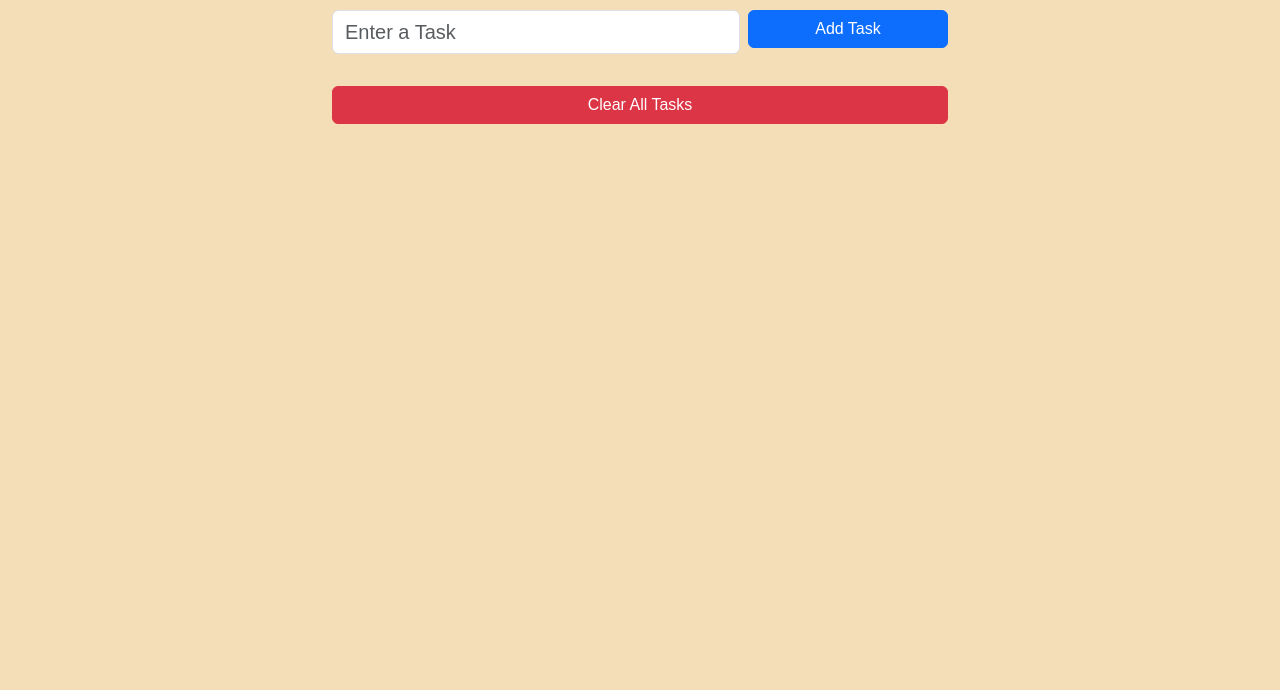
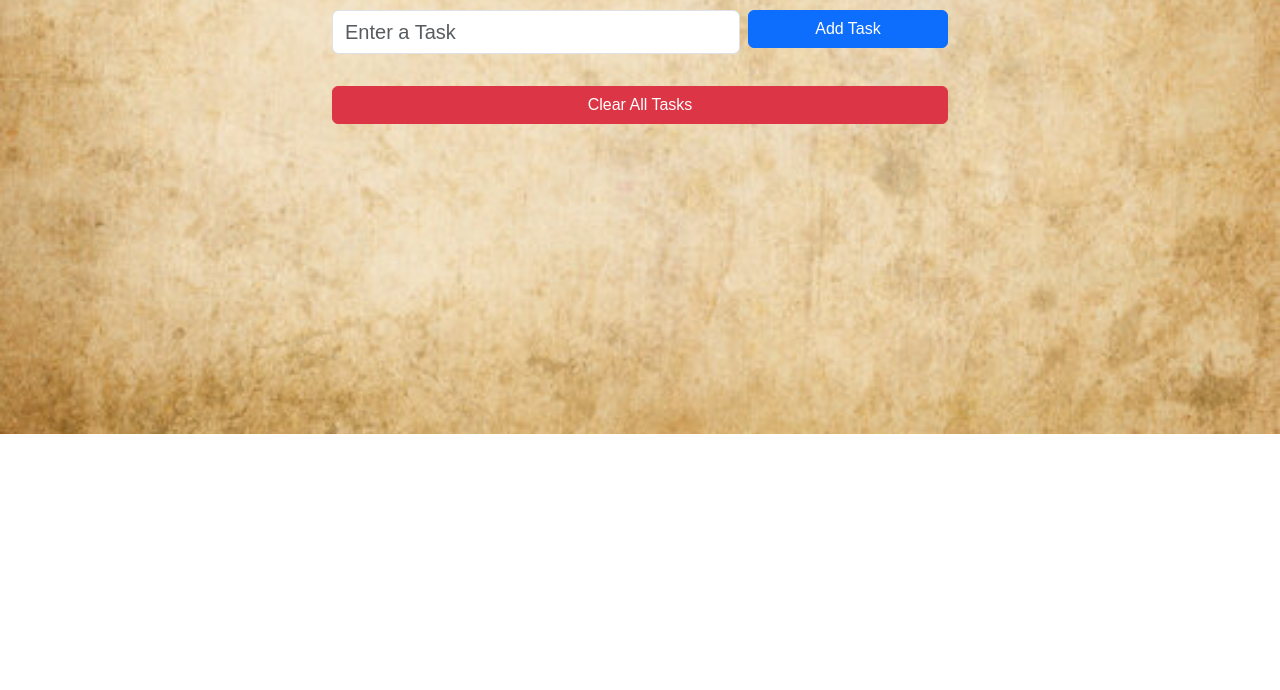
Before and after one commit to Proutum-Ann/toDoList, a plain HTML site: page index.html in a window 1280 px wide. Shown: the part 110-800 px from the top of the page. Drawn offline with nearby package versions, Linux system fonts and the light colour scheme; a web font is replaced by a local one.

Commit message:
added textured bg, added text size hover

```diff
--- a/style.css
+++ b/style.css
@@ -1,5 +1,8 @@
 body {
-    background: #f3deb7;
+    background: url(parchmentbg.jpg);
+    background-position: center;
+    background-repeat: no-repeat;
+    background-size: cover;
     color: #221e17!important;
     font-family: "adobe-aldine", sans-serif;
 }
@@ -37,10 +40,12 @@ body {
 #clearTaskBtn:hover {
     background-color: #b82323;
     border: #b82323 1px solid;
-    color: #e9e9e9
+    color: #e9e9e9;
+    font-size: 20px;
 }
 
 #addTaskBtn:hover {
     background-color: #23cc48;
-    border: #23cc48 1px solid
+    border: #23cc48 1px solid;
+    font-size: 20px;
 }
```
Also changed, not shown: parchmentbg.jpg (added).
